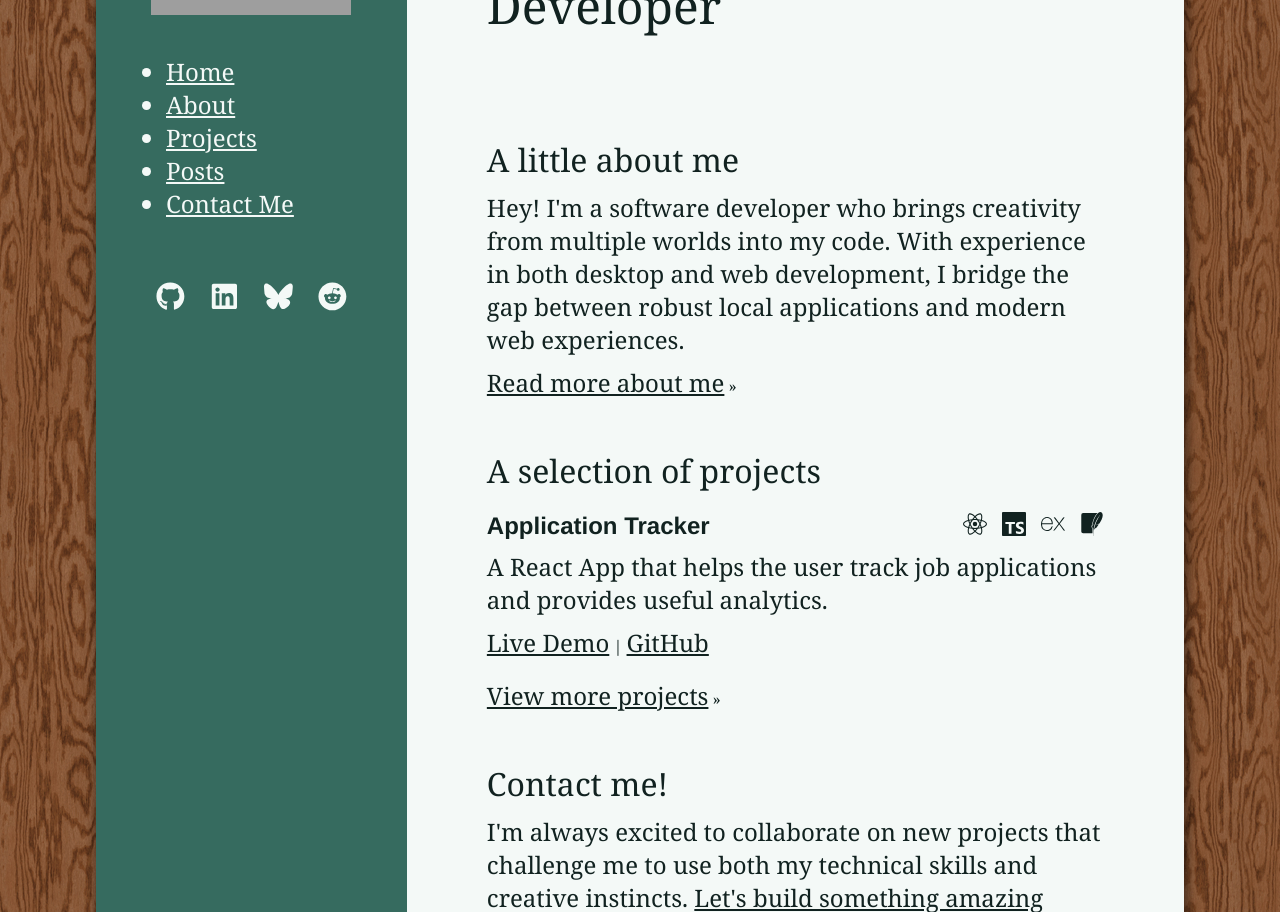
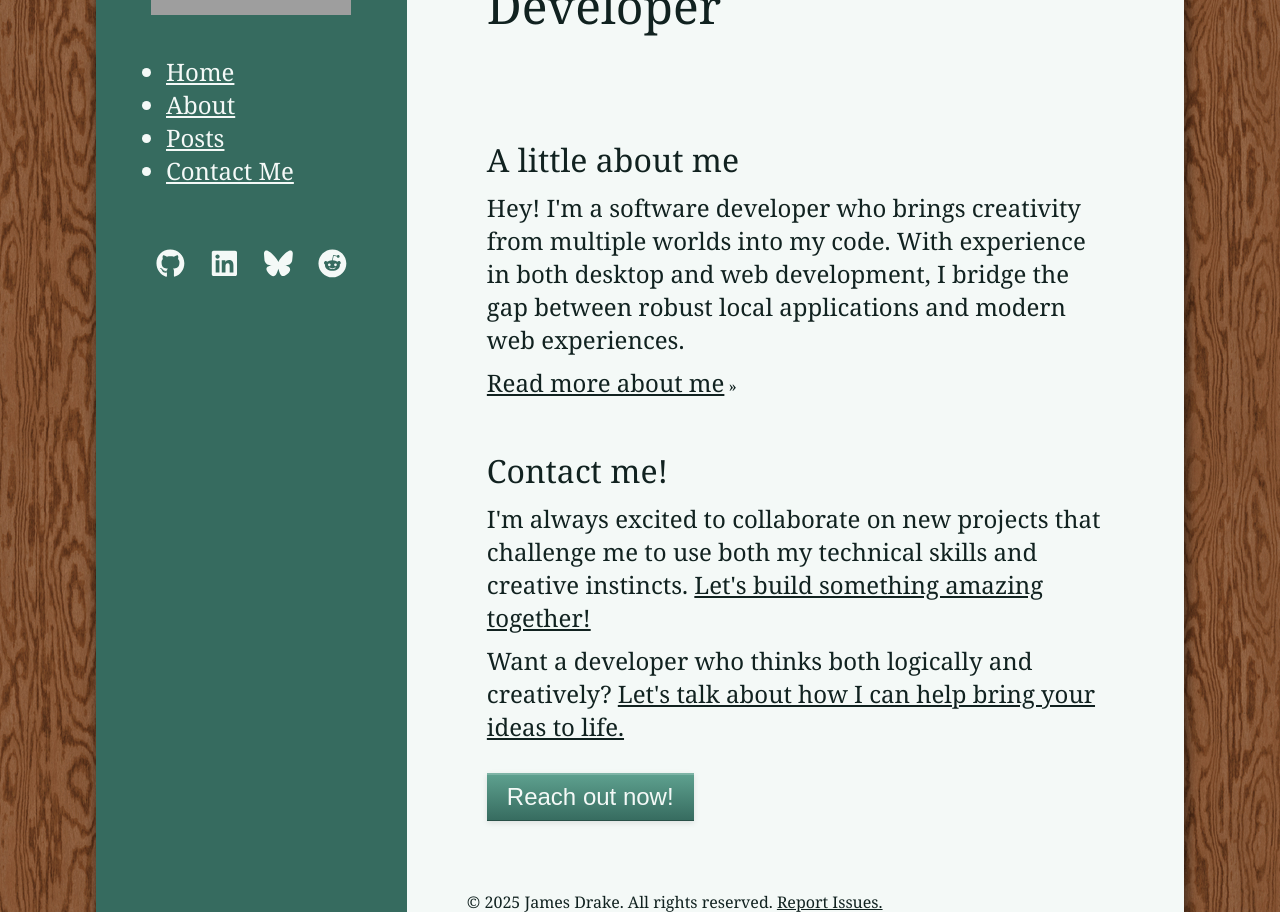
Before and after one commit to psilentrain1/jmdm-webdev-dev_portfolio, a Next.js app: page / in a window 1280 px wide. Shown: the part 340-1252 px from the top of the page. Built offline with nearby package versions, Linux system fonts and the light colour scheme; grey boxes are pictures that could not be loaded.

Commit message:
chore: disabled incomplete homepage sections

```diff
--- a/src/app/page.tsx
+++ b/src/app/page.tsx
@@ -2,7 +2,7 @@ import Link from "next/link";
 import Image from "next/image";
 import styles from "./page.module.css";
 import { FaGithub, FaLinkedin, FaReddit } from "react-icons/fa";
-import { SiBluesky, SiExpress, SiReact, SiSqlite, SiTypescript } from "react-icons/si";
+import { SiBluesky } from "react-icons/si";
 
 export default function Home() {
   return (
@@ -22,9 +22,10 @@ export default function Home() {
                   <li>
                     <Link href="/#about">About</Link>
                   </li>
-                  <li>
+                  {/* Temporarily disabling until there is content for this section. */}
+                  {/* <li>
                     <Link href="/#projects">Projects</Link>
-                  </li>
+                  </li> */}
                   <li>
                     <Link href="/posts">Posts</Link>
                   </li>
@@ -64,7 +65,8 @@ export default function Home() {
                 <Link href="/#">Read more about me</Link>
               </span>
             </section>
-            <section className={styles.home__projects}>
+            {/* Temp disabling until there is content to put here */}
+            {/* <section className={styles.home__projects}>
               <h3 id="projects">A selection of projects</h3>
               <div className={styles.home__project_container}>
                 <div className={styles.home__project_header}>
@@ -86,7 +88,7 @@ export default function Home() {
               <span className={styles.home__sectionlink}>
                 <Link href="/#">View more projects</Link>
               </span>
-            </section>
+            </section> */}
             <section className={styles.home__contacts}>
               <h3 id="contact">Contact me!</h3>
               <p>
```
